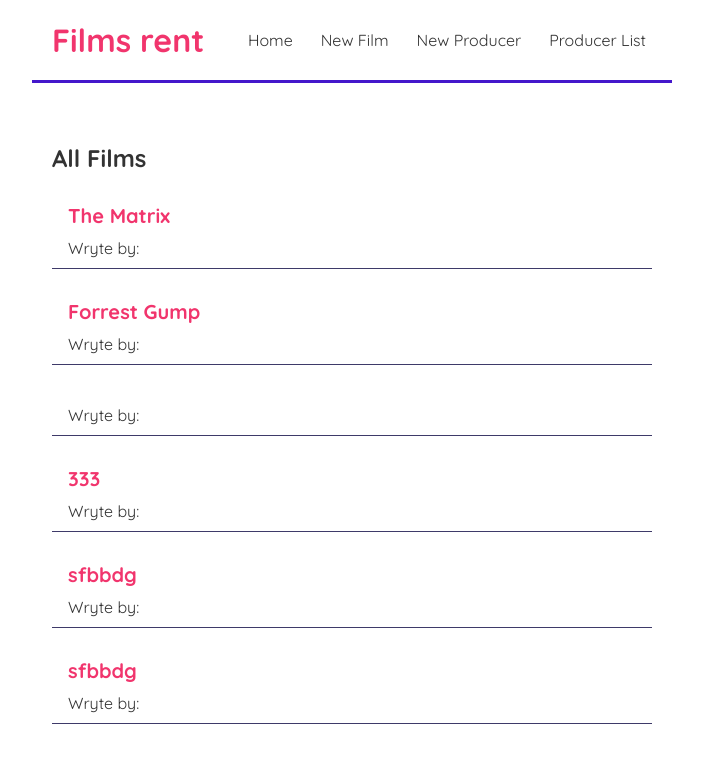
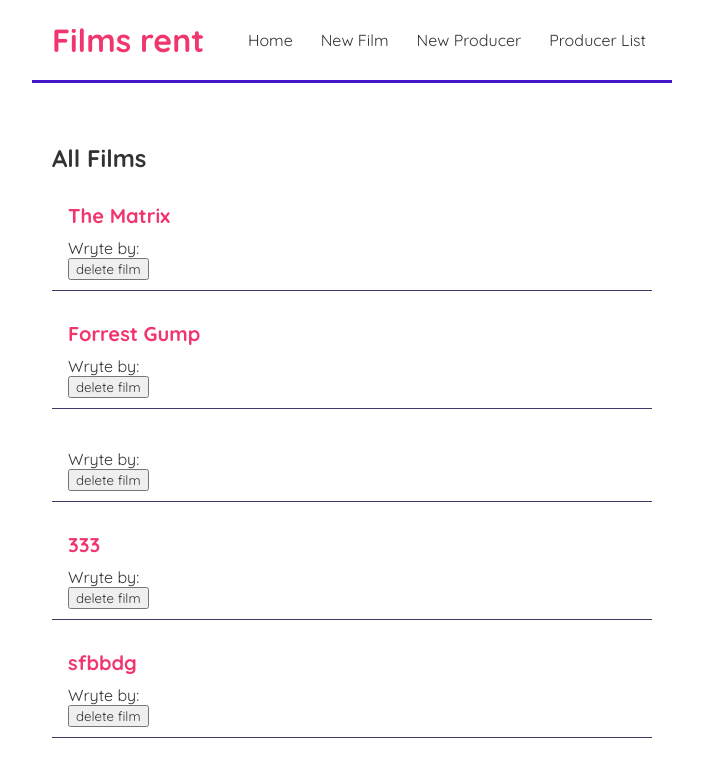
Before and after one commit to prostoKR/FilmsRent, a React (Create React App) app: page / in a window 1280 px wide. Shown: the top 757 px of the page, without its empty margins (288-991 px from the left). Built offline with nearby package versions, Linux system fonts and the light colour scheme; data requests are answered from the project's data file.

Commit message:
pridetas producer trinimo ir modifikavimo mygtukai, pridetas filmu trinimo mygtukas(tiesiogiai netrina)

```diff
--- a/src/App.js
+++ b/src/App.js
@@ -20,7 +20,7 @@ function App() {
         <Routes>
           <Route path="/" element={<Home />}></Route>
           <Route path="/producerCreate" element={<ProducerCreate />}></Route>
-          {/* <Route path="/producerEdit/:id" element={<ProducerEdit />}></Route> */}
+          <Route path="/producerEdit/:id" element={<ProducerEdit />}></Route>
           <Route path="/producers" element={<ProducerAllList />}></Route>
           <Route path="/producers/:id" element={<ProducerDetails />}></Route>
           <Route path="/create" element={<Create />}></Route>
--- a/src/components/FilmList.js
+++ b/src/components/FilmList.js
@@ -1,4 +1,5 @@
 import { Link } from "react-router-dom";
+
 
 const FilmList = ({ films, title }) => {
 
@@ -7,6 +8,15 @@ const FilmList = ({ films, title }) => {
     // const title = props.title;
 
     // console.log(props.films);
+    const handleClick = () => {
+        fetch('http://localhost:8000/films/'+ films.id, {
+            method: 'DELETE'
+        }).then(() => {
+                history('/');
+        });
+    }
+
+
 
     return (
         <div className="film-list">
@@ -17,8 +27,11 @@ const FilmList = ({ films, title }) => {
 
                         <h2>{film.title}</h2>
                         <p>Wryte by:  {film.producer.name}</p>
+                        <button onClick={() => handleClick(films.id)}>delete film</button>
+
                     </Link>
-                    {/* <button onClick={() => handleDelete(film.id)}>delete film</button>  */}
+
+
                     {/* pasirenka id */}
                     {/* <p>Description {blog.storyline}</p> */}
 
```
